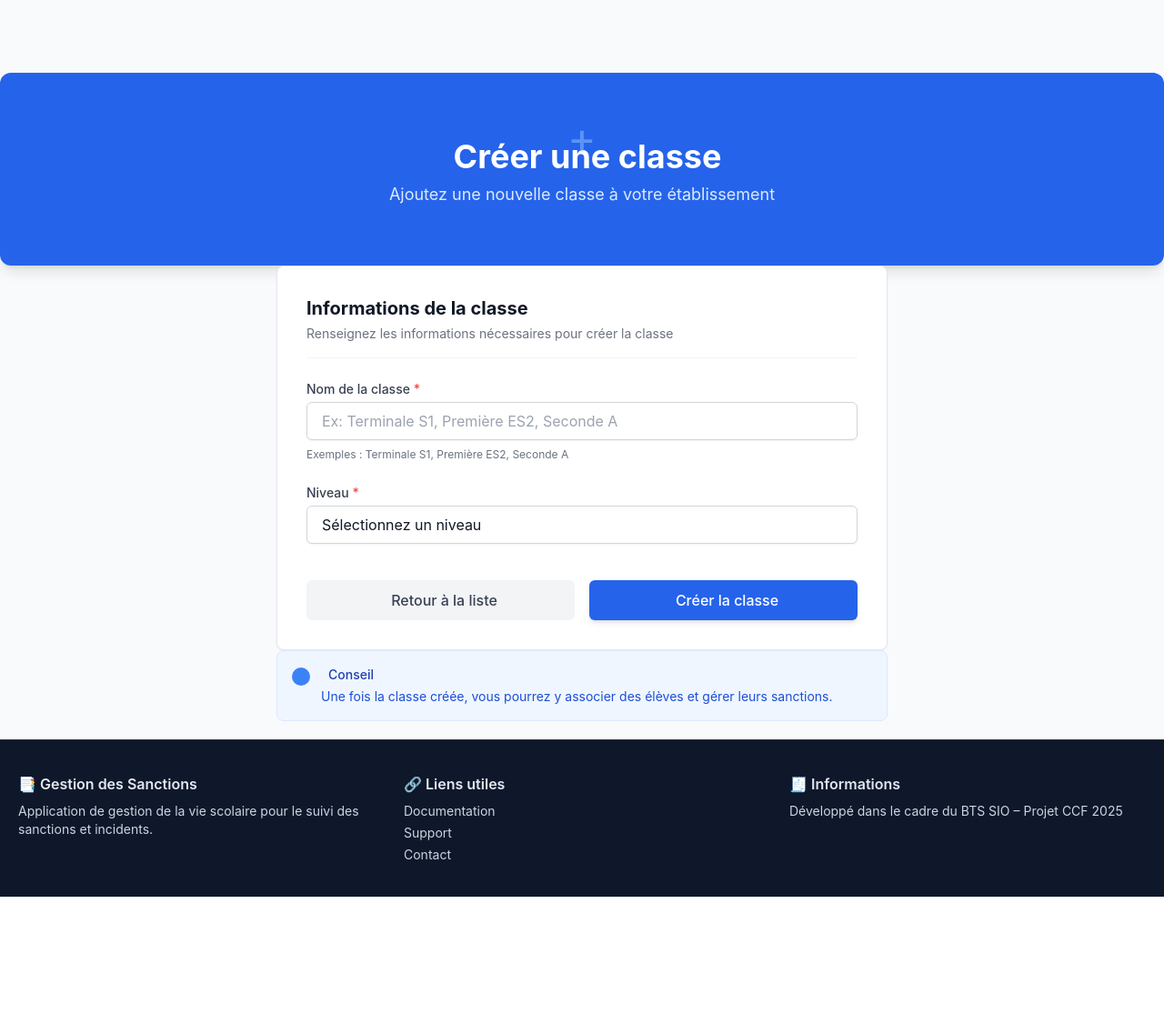
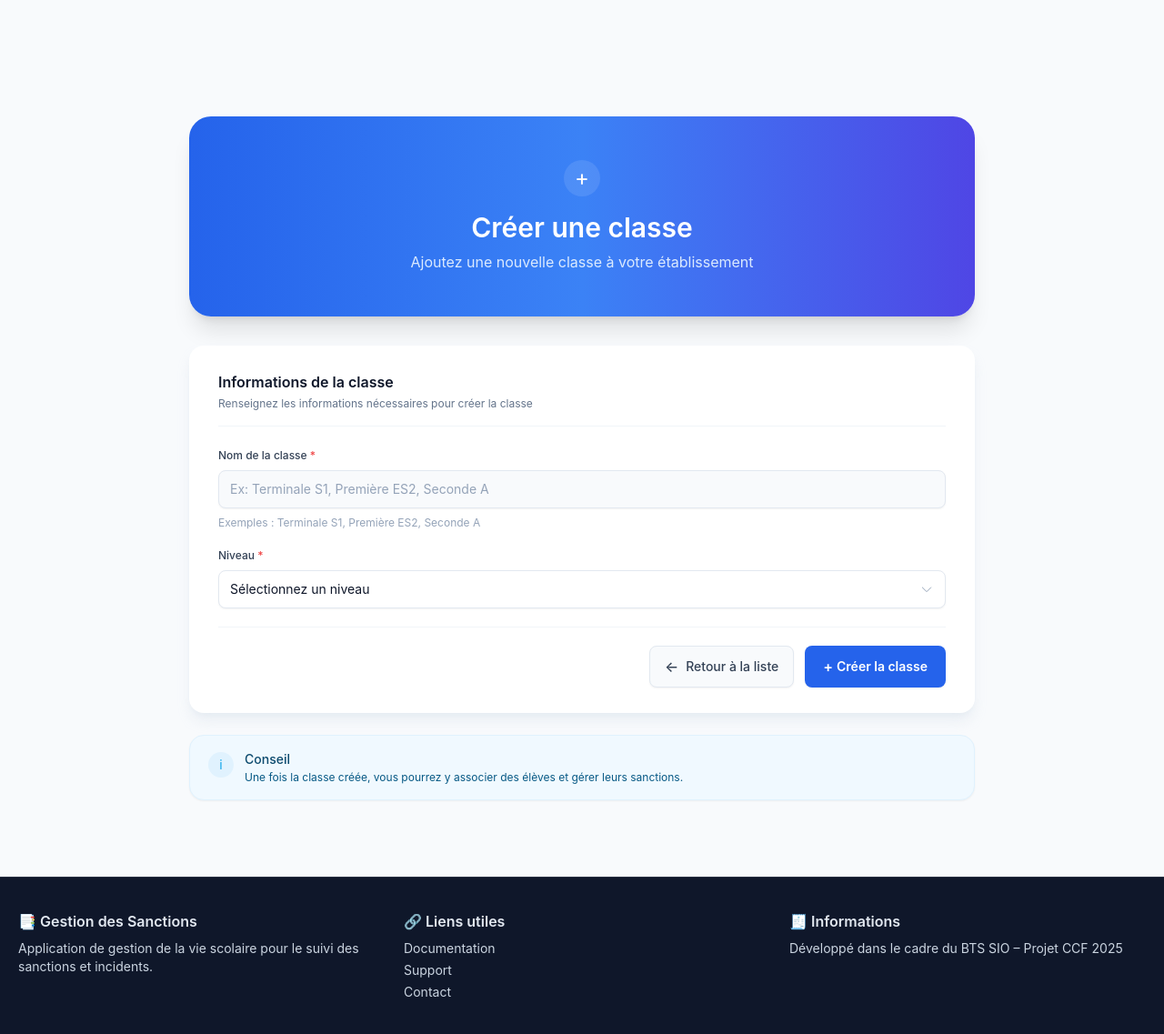
Before and after one commit to GOLBIN-Dorian/Projet_Sanction_CCF, a PHP site: page /templates/Gestions/creationClasse.php in a window 1280 px wide. Shown: the part 109-1246 px from the top of the page at 91% size. Before the commit the page ends 1095 px from the top, so only its background shows below. Run offline with PHP 8.4, Linux system fonts and the light colour scheme; some libraries are stand-ins or nearby versions.

Commit message:
Creation Classe fonctionnel

```diff
--- a/templates/Gestions/creationClasse.php
+++ b/templates/Gestions/creationClasse.php
@@ -6,81 +6,153 @@ ob_start();
 ?>
 
 
+<div class="mx-auto max-w-4xl px-4 pb-16 pt-8 sm:pt-10 lg:pt-12">
+    <!-- Hero / page title -->
+    <section
+        class="mb-8 rounded-3xl bg-gradient-to-r from-blue-600 via-blue-500 to-indigo-600 px-6 py-10 text-center text-white shadow-xl sm:px-10 sm:py-12">
+        <div class="mx-auto max-w-xl">
+            <div
+                class="mx-auto mb-4 flex h-10 w-10 items-center justify-center rounded-full bg-white/10 text-2xl">
+                +
+            </div>
+            <h1 class="mb-2 text-2xl font-semibold sm:text-3xl">
+                Créer une classe
+            </h1>
+            <p class="text-sm text-blue-100 sm:text-base">
+                Ajoutez une nouvelle classe à votre établissement
+            </p>
+        </div>
+    </section>
 
+    <!-- Form card -->
+    <section
+        class="mb-6 rounded-2xl bg-white px-5 py-6 shadow-lg shadow-slate-200/80 sm:px-8 sm:py-7">
+        <!-- Card header -->
+        <div class="mb-6 border-b border-slate-100 pb-4">
+            <h2 class="text-base font-semibold text-slate-900">
+                Informations de la classe
+            </h2>
+            <p class="mt-1 text-xs text-slate-500">
+                Renseignez les informations nécessaires pour créer la classe
+            </p>
+        </div>
 
-<!-- BANNIÈRE HERO -->
-<div class="bg-primary-blue rounded-xl shadow-lg text-white text-center py-16 px-4">
-    <div class="flex flex-col items-center justify-center space-y-2">
-        <div class="text-5xl mb-2 text-blue-300 opacity-50 absolute" style="margin-top: -60px;">+</div>
-        <h2 class="text-4xl font-bold flex items-center gap-3">
-            <i class="fa-solid fa-plus text-3xl"></i> Créer une classe
-        </h2>
-        <p class="text-blue-100 text-lg">Ajoutez une nouvelle classe à votre établissement</p>
+        <!-- Message d'erreur général éventuel -->
+        <?php if (!empty($errors['general'])): ?>
+            <div class="mb-4 rounded-lg bg-red-50 px-4 py-3 text-xs text-red-700 border border-red-200">
+                <?= htmlspecialchars($errors['general']) ?>
+            </div>
+        <?php endif; ?>
+
+        <!-- Form fields -->
+        <form action="index.php?action=creationClasse" method="POST" class="space-y-5">
+            <!-- Nom de la classe -->
+            <div class="space-y-2">
+                <label class="block text-xs font-medium text-slate-700" for="nom_classe">
+                    Nom de la classe
+                    <span class="text-red-500">*</span>
+                </label>
+                <input
+                    type="text"
+                    id="nom_classe"
+                    name="nom_classe"
+                    class="block w-full rounded-lg border <?= !empty($errors['nom_classe']) ? 'border-red-400' : 'border-slate-200' ?> bg-slate-50 px-3 py-2.5 text-sm text-slate-900 placeholder-slate-400 shadow-sm focus:border-blue-500 focus:bg-white focus:outline-none focus:ring-1 focus:ring-blue-500"
+                    placeholder="Ex: Terminale S1, Première ES2, Seconde A"
+                    value="<?= htmlspecialchars($nom_classe ?? '') ?>" />
+                <p class="text-xs text-slate-400">
+                    Exemples : Terminale S1, Première ES2, Seconde A
+                </p>
+                <?php if (!empty($errors['nom_classe'])): ?>
+                    <p class="text-xs text-red-500">
+                        <?= htmlspecialchars($errors['nom_classe']) ?>
+                    </p>
+                <?php endif; ?>
+            </div>
+
+            <!-- Niveau -->
+            <div class="space-y-2">
+                <label class="block text-xs font-medium text-slate-700" for="id_niveau">
+                    Niveau
+                    <span class="text-red-500">*</span>
+                </label>
+                <div
+                    class="relative rounded-lg border <?= !empty($errors['id_niveau']) ? 'border-red-400' : 'border-slate-200' ?> bg-white shadow-sm focus-within:border-blue-500 focus-within:ring-1 focus-within:ring-blue-500">
+                    <select
+                        id="id_niveau"
+                        name="id_niveau"
+                        class="block w-full appearance-none rounded-lg bg-transparent px-3 py-2.5 text-sm text-slate-900 focus:outline-none">
+                        <option value="">Sélectionnez un niveau</option>
+                        <?php if (!empty($niveaux) && is_array($niveaux)): ?>
+                            <?php foreach ($niveaux as $niveau): ?>
+                                <option
+                                    value="<?= htmlspecialchars($niveau['id_niveau']) ?>"
+                                    <?= (isset($id_niveau) && $id_niveau == $niveau['id_niveau']) ? 'selected' : '' ?>>
+                                    <?= htmlspecialchars($niveau['nom_niveau']) ?>
+                                </option>
+                            <?php endforeach; ?>
+                        <?php endif; ?>
+                    </select>
+                    <div
+                        class="pointer-events-none absolute inset-y-0 right-0 flex items-center pr-3 text-slate-400">
+                        <svg
+                            xmlns="http://www.w3.org/2000/svg"
+                            class="h-4 w-4"
+                            fill="none"
+                            viewBox="0 0 24 24"
+                            stroke="currentColor">
+                            <path
+                                stroke-linecap="round"
+                                stroke-linejoin="round"
+                                stroke-width="1.5"
+                                d="M19 9l-7 7-7-7" />
+                        </svg>
                     </div>
                 </div>
-
-
-<div class="bg-white rounded-lg shadow-sm border border-gray-200 p-8 max-w-2xl mx-auto">
-    <div class="mb-6 border-b border-gray-100 pb-4">
-        <h3 class="text-xl font-bold text-gray-900">Informations de la classe</h3>
-        <p class="text-gray-500 text-sm mt-1">Renseignez les informations nécessaires pour créer la classe</p>
+                <?php if (!empty($errors['id_niveau'])): ?>
+                    <p class="text-xs text-red-500">
+                        <?= htmlspecialchars($errors['id_niveau']) ?>
+                    </p>
+                <?php endif; ?>
             </div>
 
-    <form action="#" method="POST" class="space-y-6">
-
-        <div>
-            <label for="nom_classe" class="block text-sm font-medium text-gray-700 mb-1">
-                Nom de la classe <span class="text-red-500">*</span>
-            </label>
-            <input type="text" id="nom_classe" placeholder="Ex: Terminale S1, Première ES2, Seconde A"
-                class="w-full rounded-md border-gray-300 border px-4 py-2 text-gray-700 focus:border-blue-500 focus:ring-1 focus:ring-blue-500 outline-none transition shadow-sm">
-            <p class="text-xs text-gray-500 mt-2">Exemples : Terminale S1, Première ES2, Seconde A</p>
-        </div>
-
-        <div>
-            <label for="niveau" class="block text-sm font-medium text-gray-700 mb-1">
-                Niveau <span class="text-red-500">*</span>
-            </label>
-            <div class="relative">
-                <select id="niveau" class="w-full rounded-md border-gray-300 border px-4 py-2 text-gray-900 focus:border-blue-500 focus:ring-1 focus:ring-blue-500 outline-none transition shadow-sm appearance-none bg-white">
-                    <option value="" disabled selected>Sélectionnez un niveau</option>
-                    <option value="seconde">Seconde</option>
-                    <option value="premiere">Première</option>
-                    <option value="terminale">Terminale</option>
-                    <option value="bts">BTS</option>
-                </select>
-                <div class="pointer-events-none absolute inset-y-0 right-0 flex items-center px-4 text-gray-500">
-                    <i class="fa-solid fa-chevron-down text-xs"></i>
-                </div>
-            </div>
-        </div>
-
-        <div class="flex items-center justify-between gap-4 pt-4">
-            <button type="button" class="w-1/2 bg-gray-100 text-gray-700 font-medium py-2.5 px-4 rounded-md hover:bg-gray-200 transition flex items-center justify-center gap-2">
-                <i class="fa-solid fa-arrow-left text-sm"></i> Retour à la liste
-            </button>
-            <button type="submit" class="w-1/2 bg-primary-blue text-white font-medium py-2.5 px-4 rounded-md hover:bg-blue-700 transition flex items-center justify-center gap-2 shadow-md">
-                <i class="fa-solid fa-plus text-sm"></i> Créer la classe
+            <!-- Actions -->
+            <div
+                class="mt-6 flex flex-col gap-3 border-t border-slate-100 pt-5 sm:flex-row sm:justify-end">
+                <a
+                    href="index.php?action=listeClasse"
+                    class="inline-flex items-center justify-center rounded-lg border border-slate-200 bg-slate-50 px-4 py-2.5 text-sm font-medium text-slate-700 shadow-sm hover:bg-slate-100">
+                    <span class="mr-2 text-base">←</span>
+                    Retour à la liste
+                </a>
+                <button
+                    type="submit"
+                    class="inline-flex items-center justify-center rounded-lg bg-blue-600 px-5 py-2.5 text-sm font-semibold text-white shadow-sm hover:bg-blue-700">
+                    <span class="mr-1 text-base">+</span>
+                    Créer la classe
                 </button>
             </div>
         </form>
+    </section>
+
+    <!-- Info / conseil -->
+    <section
+        class="rounded-2xl border border-sky-100 bg-sky-50 px-5 py-4 text-sm text-sky-900 shadow-sm">
+        <div class="flex items-start gap-3">
+            <div
+                class="mt-0.5 flex h-7 w-7 items-center justify-center rounded-full bg-sky-100 text-sky-500">
+                i
             </div>
-
-<div class="max-w-2xl mx-auto bg-blue-50 border border-blue-100 rounded-lg p-4 flex gap-3 items-start">
-    <div class="mt-0.5">
-        <div class="bg-blue-500 rounded-full w-5 h-5 flex items-center justify-center text-white text-xs">
-            <i class="fa-solid fa-info"></i>
-        </div>
-    </div>
-    <div>
-        <h4 class="text-blue-800 font-medium text-sm flex items-center gap-2">
-            <i class="fa-regular fa-lightbulb text-yellow-500"></i> Conseil
-        </h4>
-        <p class="text-blue-700 text-sm mt-1">
-            Une fois la classe créée, vous pourrez y associer des élèves et gérer leurs sanctions.
+            <div class="space-y-0.5">
+                <p class="font-medium text-sky-900">Conseil</p>
+                <p class="text-xs text-sky-800">
+                    Une fois la classe créée, vous pourrez y associer des élèves
+                    et gérer leurs sanctions.
                 </p>
             </div>
         </div>
+    </section>
+</div>
+
 
 <?php
 $content = ob_get_clean();
--- a/templates/layout.php
+++ b/templates/layout.php
@@ -5,7 +5,8 @@
   <meta charset="UTF-8">
   <meta name="viewport" content="width=device-width, initial-scale=1.0">
   <title><?= htmlspecialchars($title ?? 'Gestion des Sanctions') ?></title>
-  <link rel="stylesheet" href="css/style.css">
+
+  <!-- 1. Charger Tailwind CDN en premier -->
   <script src="https://cdn.tailwindcss.com"></script>
   <script>
     tailwind.config = {
@@ -37,20 +38,20 @@
     };
   </script>
 
+  <!-- 2. Puis ton CSS custom -->
+  <link rel="stylesheet" href="/css/style.css">
+
+  <!-- 3. Styles additionnels -->
   <style>
     body {
-      background: #f5f7fb;
+      font-family: 'Inter', sans-serif;
+      background-color: #F8FAFC;
+      /* Gris très clair de fond */
     }
 
     :where(input, a, button, select, textarea):focus-visible {
       outline: 2px solid #2563eb;
       outline-offset: 2px;
-    }
-
-    body {
-      font-family: 'Inter', sans-serif;
-      background-color: #F8FAFC;
-      /* Gris très clair de fond */
     }
 
     /* Ajustements spécifiques pour coller exactement aux couleurs */
@@ -74,31 +75,77 @@
       color: #2563EB;
     }
   </style>
-  </style>
 </head>
+
 
 <body>
   <header class="bg-white border-b border-slate-200 mb-20">
+    <!-- Bandeau du haut : logo + nom appli -->
     <div class="mx-auto max-w-content px-5">
       <div class="h-16 flex items-center justify-between">
         <!-- Branding gauche -->
         <div class="flex items-center gap-2 text-primary-600 font-bold">
-          <div class="w-[22px] h-[22px] grid place-items-center border rounded-md text-[11px]">📋</div>
+          <div class="w-[22px] h-[22px] grid place-items-center border rounded-md text-[11px]">
+            📋
+          </div>
           <span>Gestion des Sanctions</span>
         </div>
         <!-- Nom d'appli à droite -->
         <div class="text-sm text-slate-500">Application Vie Scolaire</div>
       </div>
     </div>
-    <!-- Ruban / fil d'Ariane -->
-    <div class="bg-primary-800 text-primary-100">
-      <div class="mx-auto max-w-content px-5 py-2">
-        <a class="inline-flex items-center gap-2 rounded-md px-2.5 py-1 text-sm text-white" href="index.php?action=index">
-          <span>🏠</span> Accueil
-        </a>
+
+    <?php if (!empty($_SESSION['user'])): ?>
+      <!-- NAV COMPLET SI CONNECTÉ -->
+      <nav class="bg-primary-600 text-white text-sm">
+        <div class="mx-auto max-w-content px-5 h-10 flex items-center justify-between">
+          <!-- Menu de gauche -->
+          <div class="flex items-center gap-6">
+            <a href="index.php?action=dashboard" class="inline-flex items-center gap-2 font-semibold">
+              <span>🏠</span> <span>Tableau de Bord</span>
+            </a>
+            <a href="index.php?action=sanctions" class="inline-flex items-center gap-2">
+              <span>⚖️</span> <span>Sanctions</span>
+            </a>
+            <a href="index.php?action=eleves" class="inline-flex items-center gap-2">
+              <span>👥</span> <span>Élèves</span>
+            </a>
+            <a href="index.php?action=professeurs" class="inline-flex items-center gap-2">
+              <span>👨‍🏫</span> <span>Professeurs</span>
+            </a>
+            <a href="index.php?action=creationClasse" class="inline-flex items-center gap-2">
+              <span>📚</span> <span>Classes</span>
+            </a>
+            <a href="index.php?action=utilisateurs" class="inline-flex items-center gap-2">
+              <span>👤</span> <span>Utilisateurs</span>
+            </a>
+          </div>
+
+          <!-- Partie droite : bonjour + déconnexion -->
+          <div class="flex items-center gap-5">
+            <span class="text-sm">
+              Bonjour, <?= htmlspecialchars($_SESSION['user']['prenom']) ?>
+            </span>
+            <a href="index.php?action=deconnexion" class="inline-flex items-center gap-2 font-semibold">
+              <span>📕</span> <span>Déconnexion</span>
+            </a>
+          </div>
+        </div>
+      </nav>
+    <?php else: ?>
+      <!-- PETIT RUBAN SIMPLE SI NON CONNECTÉ -->
+      <div class="bg-primary-800 text-primary-100">
+        <div class="mx-auto max-w-content px-5 py-2">
+          <a
+            class="inline-flex items-center gap-2 rounded-md px-2.5 py-1 text-sm text-white"
+            href="index.php?action=index">
+            <span>🏠</span> Accueil
+          </a>
+        </div>
       </div>
-    </div>
+    <?php endif; ?>
   </header>
+
 
 
   <main>
```
Also changed, not shown: docker/db/init.sql/db_sanctions.sql (added, +137 -0 lines), src/Repositories/classeRepository.php (+10 -14 lines), src/controllers/creationClasseController.php (+31 -14 lines). Lines whose indentation alone changed are shown as unchanged.
